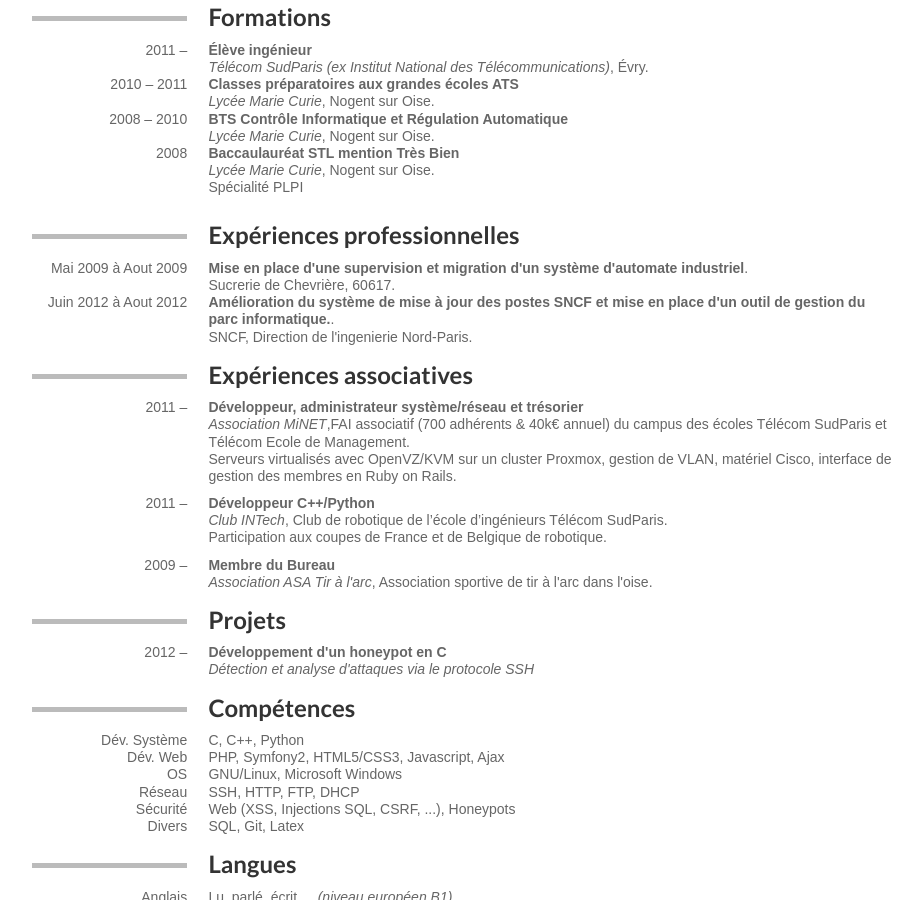
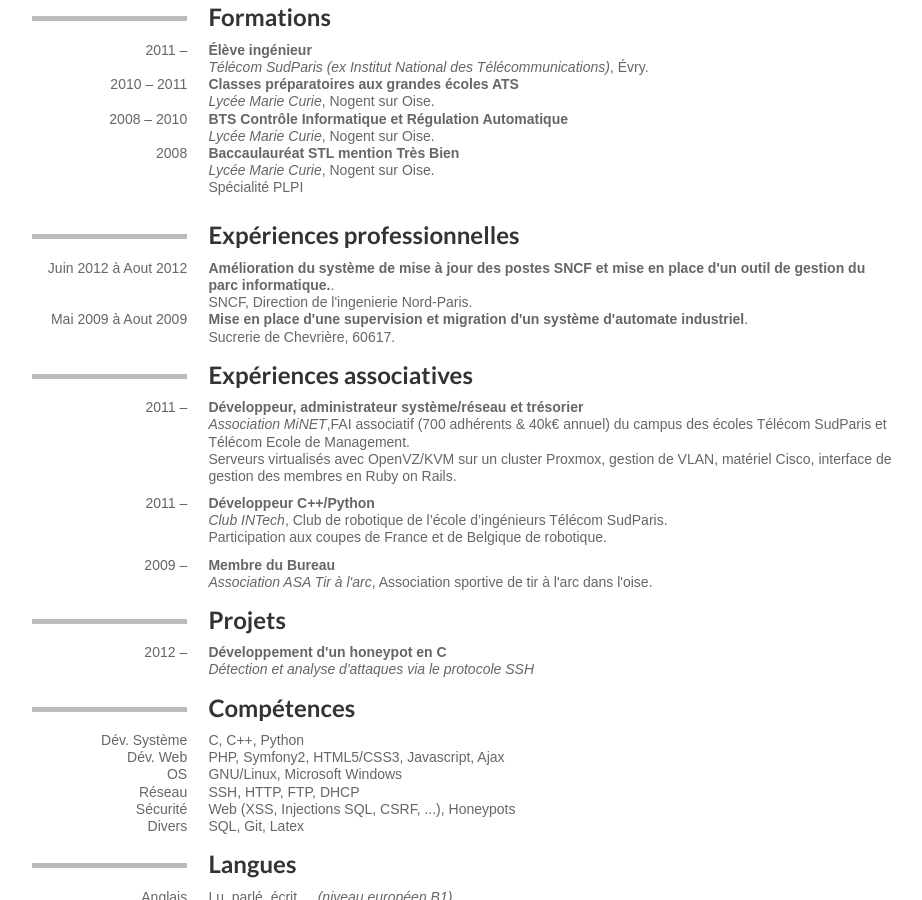
Before and after one commit to fmonniot/fmonniot.github.com, a Jekyll site: the page built from cv.html, in a window 1280 px wide and 900 px high, scrolled down 458 px. Shown: the whole window, without its empty margins (176-1098 px from the left). Built offline with Jekyll 4.4.1, drawn with Linux system fonts in a browser that asks for light colours; Markdown is read by kramdown in place of the engine named in the settings.

Commit message:
Inverse pro exp

```diff
--- a/cv.html
+++ b/cv.html
@@ -65,17 +65,17 @@ title: À propos de François Monniot
         <div class="span10"><h4>Expériences professionnelles</h4></div>
     </div>
     <div class="row-fluid">
+        <div class="span2">Juin 2012 à Aout 2012</div>
+        <div class="span10">
+            <strong>Amélioration du système de mise à jour des postes SNCF et mise en place d'un outil de gestion du parc informatique.</strong>.<br>
+            SNCF, Direction de l'ingenierie Nord-Paris.
+        </div>
+    </div>
+    <div class="row-fluid">
         <div class="span2">Mai 2009 à Aout 2009</div>
         <div class="span10">
             <strong>Mise en place d'une supervision et migration d'un système d'automate industriel</strong>.<br>
             Sucrerie de Chevrière, 60617.
-        </div>
-    </div>
-    <div class="row-fluid">
-        <div class="span2">Juin 2012 à Aout 2012</div>
-        <div class="span10">
-            <strong>Amélioration du système de mise à jour des postes SNCF et mise en place d'un outil de gestion du parc informatique.</strong>.<br>
-            SNCF, Direction de l'ingenierie Nord-Paris.
         </div>
     </div>
 </section>
```
